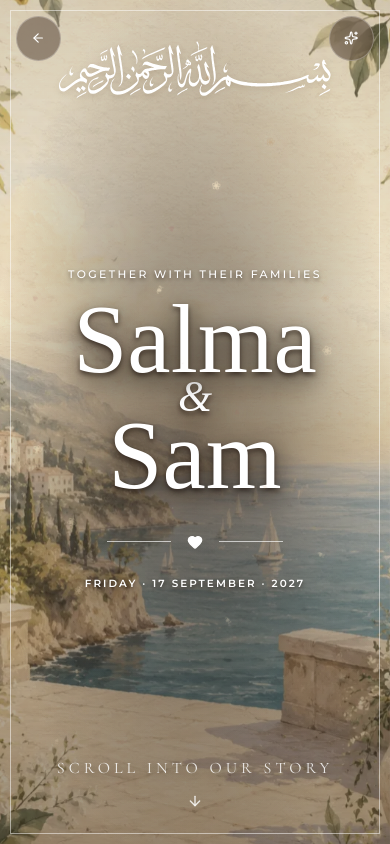
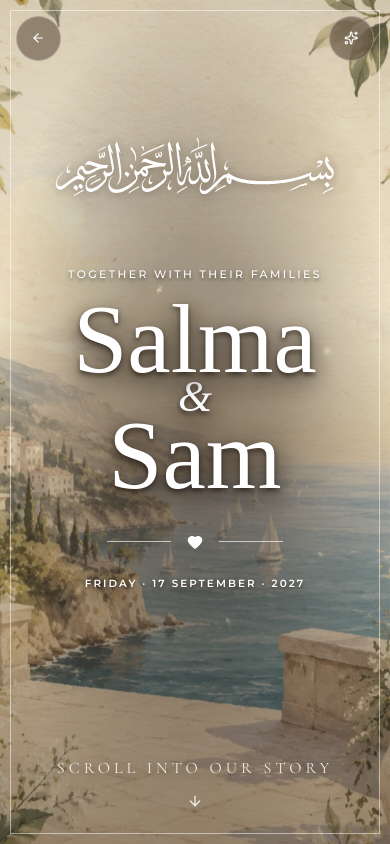
Before and after one commit to Ir-faan/Event-Invitation, a Next.js app: page /templates/coastal-reverie in a window 390 px wide. Shown: the top 844 px of the page. Built offline with nearby package versions, Linux system fonts and the light colour scheme; a web font is replaced by a local one.

Commit message:
Lower and resize Bismillah calligraphy on hero

```diff
--- a/components/coastal-bismillah.module.css
+++ b/components/coastal-bismillah.module.css
@@ -1,32 +1,27 @@
-@import url("https://fonts.googleapis.com/css2?family=Noto+Naskh+Arabic:wght@500;600&display=swap");
-
 .bismillah {
   position: absolute;
   z-index: 6;
-  top: clamp(1.6rem, 3.5vh, 2.7rem);
+  top: clamp(6.5rem, 14vh, 9rem);
   left: 50%;
-  width: min(92vw, 42rem);
+  width: min(78vw, 36rem);
   transform: translateX(-50%);
-  color: #f4dca9;
-  text-align: center;
-  white-space: nowrap;
-  font-family: "Noto Naskh Arabic", "Amiri", "Scheherazade New", serif;
-  font-size: clamp(2rem, 4.2vw, 3.6rem);
-  font-weight: 600;
-  line-height: 1.25;
-  text-shadow:
-    0 .12rem .35rem rgba(43, 29, 20, .48),
-    0 .35rem 1.2rem rgba(43, 29, 20, .34);
-  filter: drop-shadow(0 .15rem .2rem rgba(84, 55, 26, .18));
   pointer-events: none;
+}
+
+.artwork {
+  display: block;
+  width: 100%;
+  height: auto;
+  object-fit: contain;
+  opacity: .98;
+  filter:
+    drop-shadow(0 .12rem .3rem rgba(35, 24, 18, .34))
+    drop-shadow(0 .35rem .85rem rgba(35, 24, 18, .2));
 }
 
 @media (max-width: 760px) {
   .bismillah {
-    top: 1.35rem;
-    width: calc(100% - 5.8rem);
-    font-size: clamp(1.55rem, 7vw, 2.15rem);
-    white-space: normal;
-    line-height: 1.35;
+    top: clamp(6.4rem, 14vh, 7.8rem);
+    width: min(78vw, 21rem);
   }
 }
```
